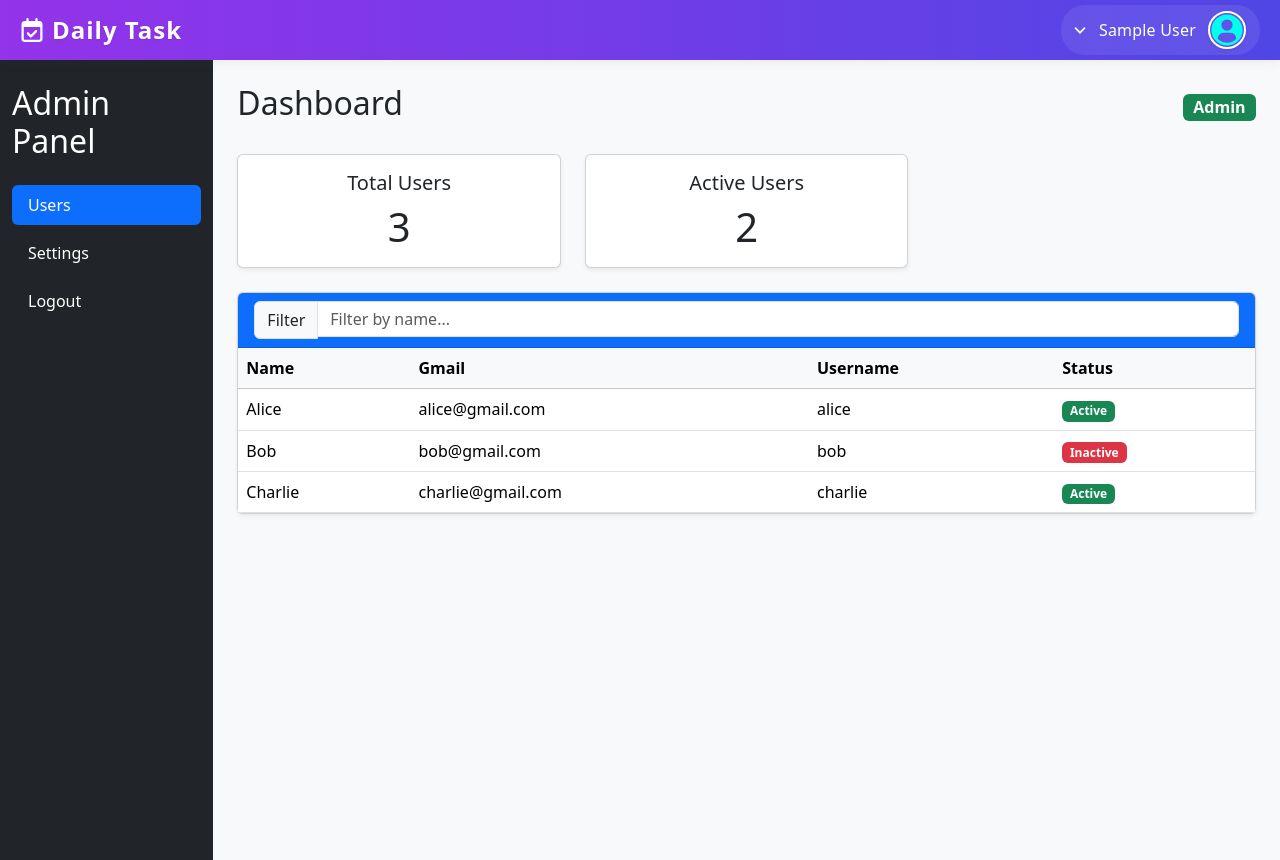
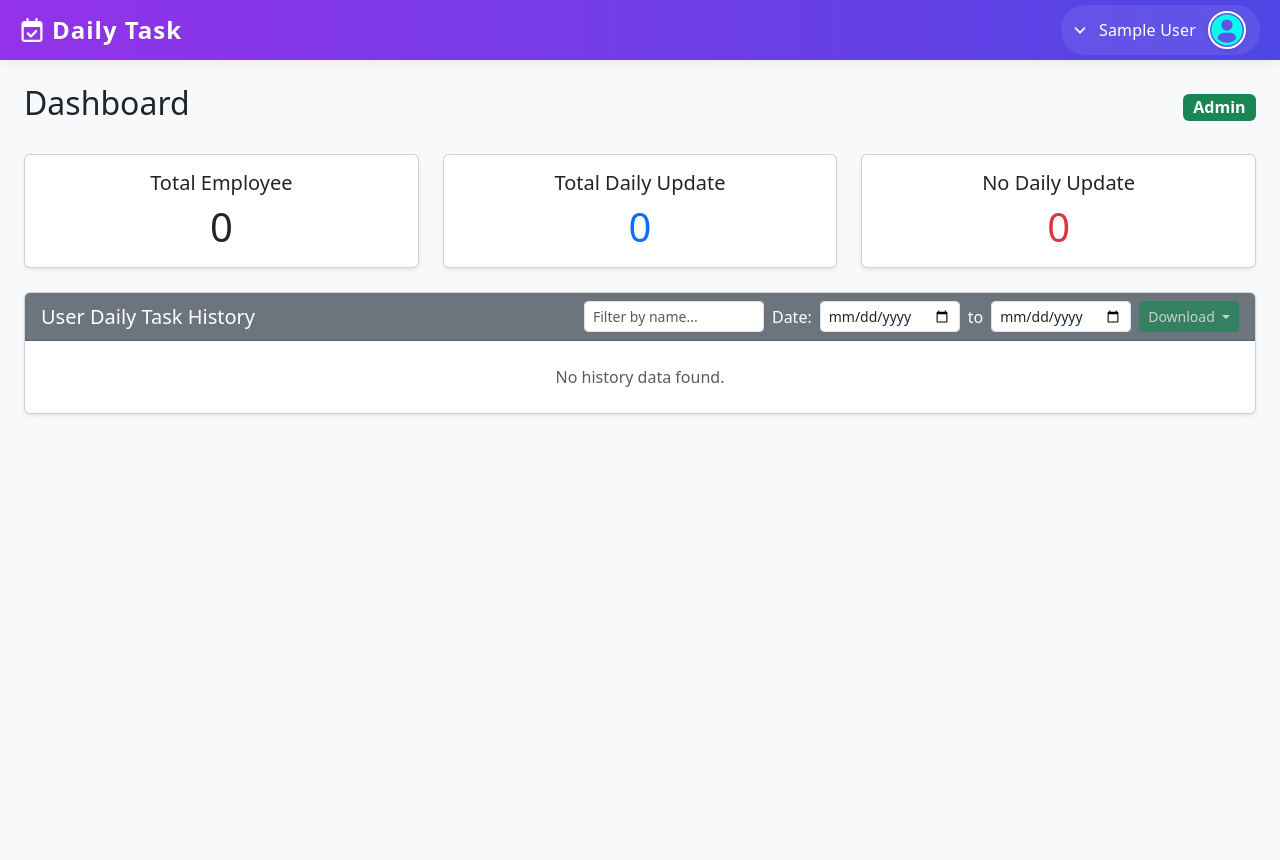
Before and after one commit to antor9732/DailyTask-app, a Vue app: page /admin in a window 1280 px wide. Built offline with nearby package versions, Linux system fonts and the light colour scheme; sample sign-in values are in the browser's storage.

Commit message:
Admin dashboard Update , table & filter data update

```diff
--- a/package.json
+++ b/package.json
@@ -18,6 +18,7 @@
   },
   "devDependencies": {
     "@vitejs/plugin-vue": "^5.2.3",
+    "jspdf-font": "^1.0.7",
     "vite": "^6.2.4",
     "vite-plugin-vue-devtools": "^7.7.2"
   }
--- a/src/components/AdminDashboard.vue
+++ b/src/components/AdminDashboard.vue
@@ -1,90 +1,17 @@
-<template>
-  <div class="container-fluid min-vh-100 bg-light">
-    <div class="row">
-      <nav class="col-md-2 d-none d-md-block bg-dark sidebar py-4">
-        <div class="sidebar-sticky">
-          <h2 class="text-white mb-4">Admin Panel</h2>
-          <ul class="nav flex-column">
-            <li class="nav-item">
-              <a class="nav-link active text-white bg-primary rounded mb-2" href="#">Users</a>
-            </li>
-            <li class="nav-item">
-              <a class="nav-link text-white mb-2" href="#">Settings</a>
-            </li>
-            <li class="nav-item">
-              <a class="nav-link text-white" href="#">Logout</a>
-            </li>
-          </ul>
-        </div>
-      </nav>
-      <main class="col-md-10 ms-sm-auto px-md-4 py-4">
-        <div class="d-flex justify-content-between align-items-center mb-4">
-          <h1 class="h2">Dashboard</h1>
-          <span class="badge bg-success fs-6">Admin</span>
-        </div>
-        <div class="row mb-4">
-          <div class="col-md-4">
-            <div class="card text-center shadow-sm">
-              <div class="card-body">
-                <h5 class="card-title">Total Users</h5>
-                <p class="card-text display-6">{{ filteredUsers.length }}</p>
-              </div>
-            </div>
-          </div>
-          <div class="col-md-4">
-            <div class="card text-center shadow-sm">
-              <div class="card-body">
-                <h5 class="card-title">Active Users</h5>
-                <p class="card-text display-6">{{ activeUsers }}</p>
-              </div>
-            </div>
-          </div>
-        </div>
-        <div class="card shadow-sm">
-          <div class="card-header bg-primary text-white">
-            <div class="input-group">
-              <span class="input-group-text">Filter</span>
-              <input v-model="filter" type="text" class="form-control" placeholder="Filter by name..." />
-            </div>
-          </div>
-          <div class="card-body p-0">
-            <table class="table table-hover mb-0">
-              <thead class="table-light">
-                <tr>
-                  <th>Name</th>
-                  <th>Gmail</th>
-                  <th>Username</th>
-                  <th>Status</th>
-                </tr>
-              </thead>
-              <tbody>
-                <tr v-for="user in filteredUsers" :key="user.username">
-                  <td>{{ user.name }}</td>
-                  <td>{{ user.gmail }}</td>
-                  <td>{{ user.username }}</td>
-                  <td>
-                    <span :class="user.active ? 'badge bg-success' : 'badge bg-danger'">
-                      {{ user.active ? 'Active' : 'Inactive' }}
-                    </span>
-                  </td>
-                </tr>
-              </tbody>
-            </table>
-          </div>
-        </div>
-      </main>
-    </div>
-  </div>
-</template>
-
 <script setup>
 import { ref, computed } from "vue";
-// Dummy user data (replace with real data source)
-const users = ref([
-  { name: "Alice", gmail: "alice@gmail.com", username: "alice", active: true },
-  { name: "Bob", gmail: "bob@gmail.com", username: "bob", active: false },
-  { name: "Charlie", gmail: "charlie@gmail.com", username: "charlie", active: true },
-]);
+// Registered users loaded from localStorage (no static data)
+const users = ref([]);
+if (typeof window !== 'undefined') {
+  const regUsers = localStorage.getItem('users');
+  users.value = regUsers ? JSON.parse(regUsers) : [];
+
+  // Make sure to update users list if registration happens in another tab
+  window.addEventListener('storage', () => {
+    const regUsers = localStorage.getItem('users');
+    users.value = regUsers ? JSON.parse(regUsers) : [];
+  });
+}
 const filter = ref("");
 const filteredUsers = computed(() =>
   users.value.filter(u =>
@@ -94,10 +21,297 @@ const filteredUsers = computed(() =>
 const activeUsers = computed(() =>
   filteredUsers.value.filter(u => u.active).length
 );
+
+// Count all registered users (including admin) as employees
+const totalRegisteredEmployees = computed(() => users.value.length);
+
+// --- Daily Update Logic ---
+const showDailyUpdateList = ref(false);
+const showNoUpdateList = ref(false);
+
+// Get today's date in YYYY-MM-DD
+function getTodayStr() {
+  const today = new Date();
+  return today.toISOString().split('T')[0];
+}
+
+// Find users who gave update today
+const todayUpdateUsers = computed(() => {
+  const today = getTodayStr();
+  // Get unique names from today's updates
+  const names = historyData.value.filter(h => h.date === today).map(h => h.name);
+  return [...new Set(names)];
+});
+
+// Find users who did NOT give update today
+const notUpdatedUsers = computed(() => {
+  const updated = new Set(todayUpdateUsers.value);
+  return users.value.map(u => u.name).filter(name => !updated.has(name));
+});
+
+// History data from localStorage (same as HistoryPage)
+const historyData = ref([]);
+if (typeof window !== 'undefined') {
+  const data = localStorage.getItem('history');
+  historyData.value = data ? JSON.parse(data) : [];
+}
+
+// Filters for history table
+const historyNameFilter = ref("");
+const dateFrom = ref("");
+const dateTo = ref("");
+
+function isInRange(dateStr) {
+  if (!dateFrom.value && !dateTo.value) return true;
+  const d = new Date(dateStr);
+  if (dateFrom.value && d < new Date(dateFrom.value)) return false;
+  if (dateTo.value) {
+    const to = new Date(dateTo.value);
+    to.setHours(23, 59, 59, 999);
+    if (d > to) return false;
+  }
+  return true;
+}
+
+const filteredHistory = computed(() => {
+  return historyData.value.filter(item => {
+    const nameMatch = item.name.toLowerCase().includes(historyNameFilter.value.toLowerCase());
+    const dateMatch = isInRange(item.date);
+    return nameMatch && dateMatch;
+  });
+});
+
+// Download CSV
+function downloadCSV() {
+  if (!filteredHistory.value.length) return;
+  const rows = [
+    ["Date", "Name", "Focus", "Time Spent", "Key Insights", "Plan Tomorrow"],
+    ...filteredHistory.value.map((item) => [
+      item.date,
+      item.name,
+      item.focus,
+      (item.timeSpent || []).join("; "),
+      (item.keyInsights || []).join("; "),
+      (item.planTomorrow || []).join("; "),
+    ]),
+  ];
+  const csvContent = rows
+    .map((e) => e.map((v) => `"${v}"`).join(","))
+    .join("\n");
+  const blob = new Blob([csvContent], { type: "text/csv" });
+  const url = URL.createObjectURL(blob);
+  const a = document.createElement("a");
+  a.href = url;
+  a.download = "daily-task-history.csv";
+  a.click();
+  URL.revokeObjectURL(url);
+}
+
+// Download PDF (simple version)
+// Download PDF (HistoryPage style)
+function downloadPDF() {
+  if (!filteredHistory.value.length) {
+    alert("No data available to download");
+    return;
+  }
+  import('jspdf').then(jsPDFModule => {
+    const jsPDF = jsPDFModule.default;
+    import('jspdf-autotable').then(autoTableModule => {
+      const doc = new jsPDF();
+      doc.setFont("Segoe UI Emoji", "normal");
+      const currentDate = new Date().toISOString().split('T')[0];
+      const first = filteredHistory.value[0];
+      const userName = first && first.name ? first.name : 'User';
+      // Name and Date in requested format
+      doc.setFontSize(18);
+      doc.text(`Date : ${currentDate}`, 15, 20);
+      doc.text(`Name : ${userName}`, 15, 30);
+      // Focus section
+      doc.setFontSize(16);
+      doc.text(`Focus : ${first && first.focus ? first.focus : ''}`, 15, 45);
+      // Time Spent section
+      doc.setFontSize(16);
+      doc.text("Time Spent:", 15, 60);
+      doc.setFontSize(12);
+      (first && first.timeSpent ? first.timeSpent : []).forEach((item, index) => {
+        doc.text(`• ${item}`, 25, 70 + (index * 7));
+      });
+      // Key Insights section
+      const keyInsightsY = 70 + ((first && first.timeSpent ? first.timeSpent.length : 0) * 7) + 10;
+      doc.setFontSize(16);
+      doc.text("Key Insights:", 15, keyInsightsY);
+      doc.setFontSize(12);
+      (first && first.keyInsights ? first.keyInsights : []).forEach((item, index) => {
+        doc.text(`• ${item}`, 25, keyInsightsY + 10 + (index * 7));
+      });
+      // Plan for Tomorrow section
+      const planY = keyInsightsY + 10 + ((first && first.keyInsights ? first.keyInsights.length : 0) * 7) + 10;
+      doc.setFontSize(16);
+      doc.text("Plan for Tomorrow:", 15, planY);
+      doc.setFontSize(12);
+      (first && first.planTomorrow ? first.planTomorrow : []).forEach((item, index) => {
+        doc.text(`• ${item}`, 25, planY + 10 + (index * 7));
+      });
+      doc.save(`daily-update-${currentDate}.pdf`);
+    });
+  });
+}
 </script>
 
+
+<template>
+  <div class="container-fluid min-vh-100 bg-light">
+    <div class="row">
+
+      <main class="col-md-12 ms-sm-auto px-md-4 py-4">
+        <div class="d-flex justify-content-between align-items-center mb-4">
+          <h1 class="h2">Dashboard</h1>
+          <span class="badge bg-success fs-6">Admin</span>
+        </div>
+
+        <div class="row mb-4">
+          <!-- Total Employees -->
+          <div class="col-md-4">
+            <div class="card text-center shadow-sm h-100">
+              <div class="card-body">
+                <h5 class="card-title">Total Employee</h5>
+                <p class="card-text display-6">{{ totalRegisteredEmployees }}</p>
+
+              </div>
+            </div>
+          </div>
+          <!-- Total Daily Update (Active) -->
+          <div class="col-md-4">
+            <div class="card text-center shadow-sm h-100">
+              <div class="card-body">
+                <h5 class="card-title">Total Daily Update</h5>
+                <p class="card-text display-6 text-primary">{{ todayUpdateUsers.length }}</p>
+              </div>
+            </div>
+          </div>
+          <!-- Not Updated Today -->
+          <div class="col-md-4">
+            <div class="card text-center shadow-sm h-100">
+              <div class="card-body">
+                <h5 class="card-title">No Daily Update</h5>
+                <p class="card-text display-6 text-danger">{{ notUpdatedUsers.length }}</p>
+              </div>
+            </div>
+          </div>
+        </div>
+
+
+        <!-- History Table Section with Filters and Download -->
+        <div class="card shadow-sm mb-4">
+          <div class="card-header bg-secondary text-white d-flex flex-wrap align-items-center justify-content-between gap-2">
+            <h5 class="mb-0">User Daily Task History</h5>
+            <div class="d-flex flex-wrap gap-2 align-items-center">
+              <input v-model="historyNameFilter" type="text" class="form-control form-control-sm" placeholder="Filter by name..." style="width: 180px;" />
+              <span>Date:</span>
+              <input type="date" v-model="dateFrom" class="form-control form-control-sm" style="width: 140px;" />
+              <span>to</span>
+              <input type="date" v-model="dateTo" class="form-control form-control-sm" style="width: 140px;" />
+              <div class="dropdown" style="position: relative;">
+                <button class="btn btn-success btn-sm dropdown-toggle" type="button" id="reportDropdown" data-bs-toggle="dropdown" aria-expanded="false" :disabled="filteredHistory.length === 0" style="z-index: 1051">
+                  Download
+                </button>
+                <ul class="dropdown-menu" aria-labelledby="reportDropdown">
+                  <li>
+                    <a class="dropdown-item" href="#" @click.prevent="downloadCSV">Download as CSV</a>
+                  </li>
+                  <li>
+                    <a class="dropdown-item" href="#" @click.stop="downloadPDF">Download as PDF</a>
+                  </li>
+                </ul>
+              </div>
+            </div>
+          </div>
+
+          <div class="card-body p-0">
+            <div class="table-responsive">
+              <table v-if="filteredHistory.length" class="table table-bordered align-middle mb-0">
+                <thead class="table-light">
+                  <tr>
+                    <th>Date</th>
+                    <th>Name</th>
+                    <th>Focus</th>
+                    <th>Time Spent</th>
+                    <th>Key Insights</th>
+                    <th>Plan Tomorrow</th>
+                  </tr>
+                </thead>
+                <tbody>
+                  <tr v-for="(item, idx) in filteredHistory" :key="idx">
+                    <td>{{ item.date }}</td>
+                    <td>{{ item.name }}</td>
+                    <td>{{ item.focus }}</td>
+                    <td>
+                      <ul class="mb-0 ps-3">
+                        <li v-for="(t, i) in item.timeSpent" :key="i">{{ t }}</li>
+                      </ul>
+                    </td>
+                    <td>
+                      <ul class="mb-0 ps-3">
+                        <li v-for="(k, i) in item.keyInsights" :key="i">{{ k }}</li>
+                      </ul>
+                    </td>
+                    <td>
+                      <ul class="mb-0 ps-3">
+                        <li v-for="(p, i) in item.planTomorrow" :key="i">{{ p }}</li>
+                      </ul>
+                    </td>
+                  </tr>
+                </tbody>
+              </table>
+              <div v-else class="text-center text-muted py-4">No history data found.</div>
+            </div>
+          </div>
+        </div>
+      </main>
+    </div>
+  </div>
+</template>
+
 <style scoped>
+
 .sidebar {
   min-height: 100vh;
 }
+
+.modal-backdrop-custom {
+  position: fixed;
+  top: 0;
+  left: 0;
+  width: 100vw;
+  height: 100vh;
+  background: rgba(0,0,0,0.3);
+  z-index: 2000;
+  display: flex;
+  align-items: center;
+  justify-content: center;
+}
+.modal-custom {
+  background: #fff;
+  border-radius: 8px;
+  box-shadow: 0 2px 16px rgba(0,0,0,0.2);
+  min-width: 320px;
+  max-width: 90vw;
+  padding: 0;
+  overflow: hidden;
+}
+.modal-header {
+  padding: 1rem 1.5rem;
+  border-bottom: 1px solid #eee;
+}
+.modal-body {
+  padding: 1rem 1.5rem;
+}
+.btn-close {
+  background: none;
+  border: none;
+  font-size: 1.5rem;
+  line-height: 1;
+  cursor: pointer;
+}
+
 </style>
```
Also changed, not shown: convertFont.cjs (added, +13 -0 lines), src/assets/fonts/NotoSans.js (added, +10 -0 lines), src/components/HeaderBar.vue (+5 -4 lines), src/components/HistoryPage.vue (+5 -2 lines), 1 other file (tests, documents, lock files or other folders).
